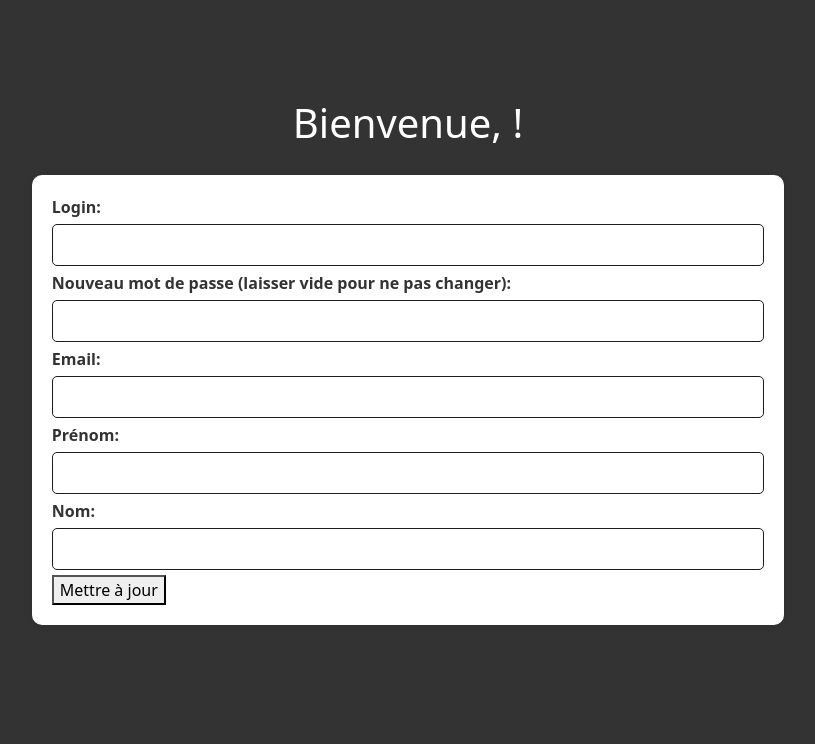
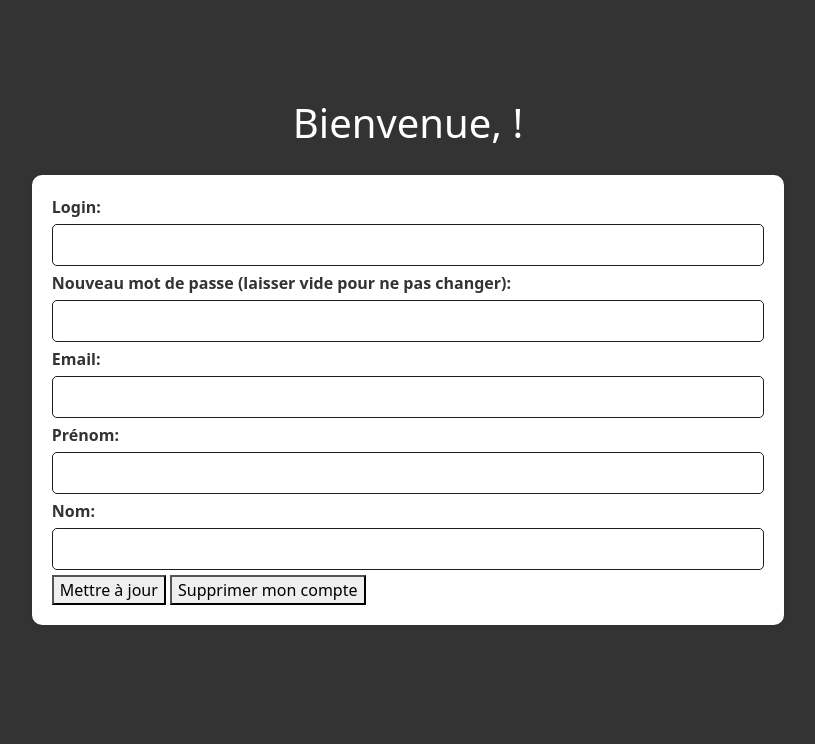
Before and after one commit to YoussefGhollamallah/classes-php, a PHP site: page /index.php?page=profil in a window 1280 px wide. Shown: the part 57-801 px from the top of the page, without its empty margins (232-1047 px from the left). Run offline with PHP 8.4, Linux system fonts and the light colour scheme; the visitor is signed in with stand-in values (Sample User, id 1); data comes from the database, SQL or seed files in the repository.

Commit message:
mise à jour : ajout du bouton delete

```diff
--- a/pages/profil.php
+++ b/pages/profil.php
@@ -8,7 +8,7 @@
 // Vérifier si l'utilisateur est connecté
 if (!isset($_SESSION['user_id'])) {
 
-    header('Location: index.php?page=login');
+    header('Location: index.php?page=profil');
     exit;
 }
 
@@ -41,6 +41,21 @@
     } else {
         echo "Erreur lors de la mise à jour du profil.";
     }
+
+
+    // Si le formulaire de suppression est soumis, appeler la méthode delete()
+    if ($_SERVER['REQUEST_METHOD'] === 'POST' && isset($_POST['delete_account'])) {
+        if ($user->delete()) {
+            // Stocker un message de succès dans la session
+            $_SESSION['message'] = "Votre compte a été supprimé avec succès.";
+            // Rediriger vers la page d'accueil
+            header('Location: index.php');
+            exit;
+        } else {
+            echo "Erreur lors de la suppression du compte.";
+        }
+    }
+
 }
 
 
@@ -66,5 +81,10 @@
     <input type="text" id="lastname" name="lastname" value="<?php echo htmlspecialchars($user->lastname); ?>" required><br>
 
     <button type="submit">Mettre à jour</button>
+
+    <button type="submit" name="delete_account" onclick="return confirm('Êtes-vous sûr de vouloir supprimer votre compte ? Cette action est irréversible.');">
+        Supprimer mon compte
+    </button>
 </form>
+
 </main>
```
